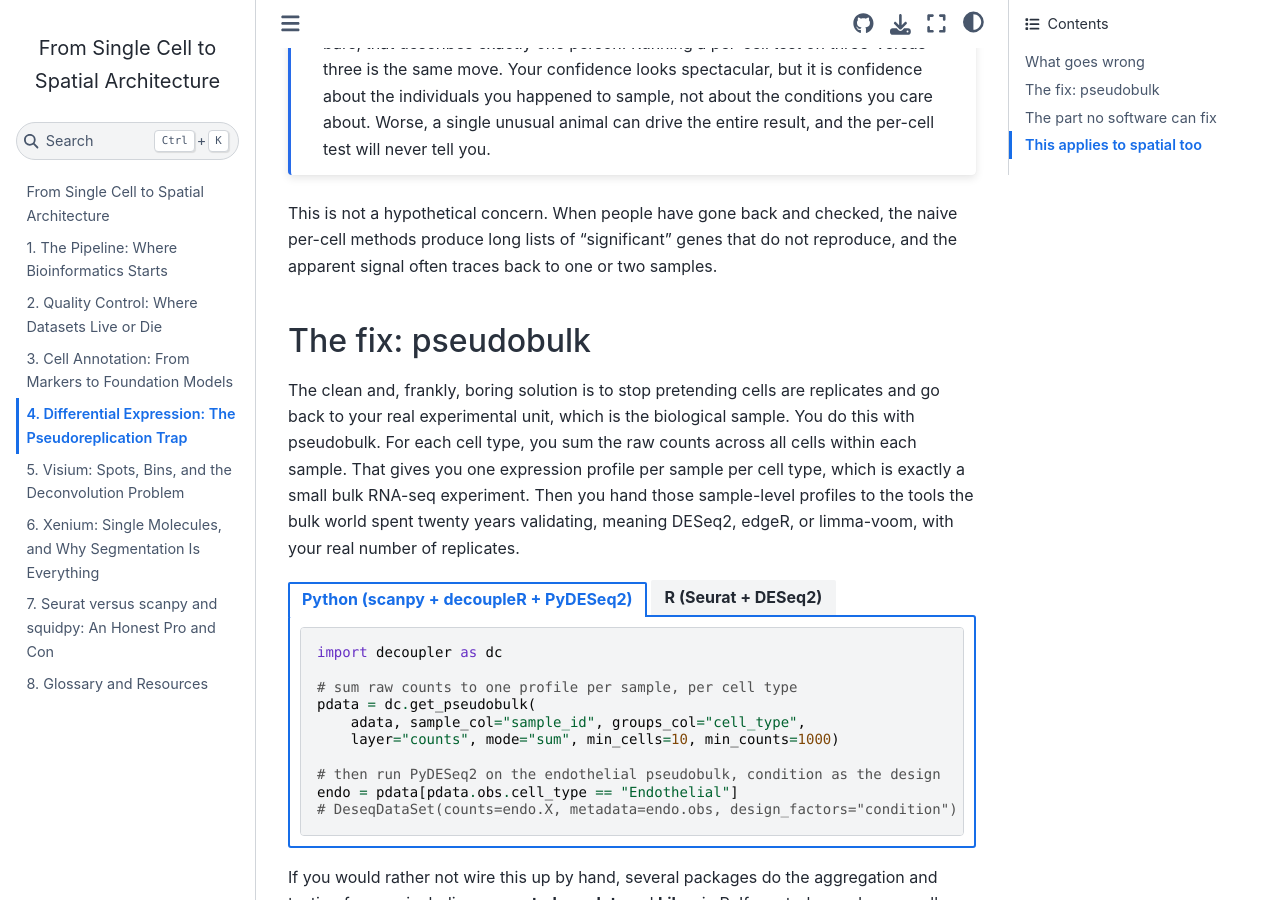
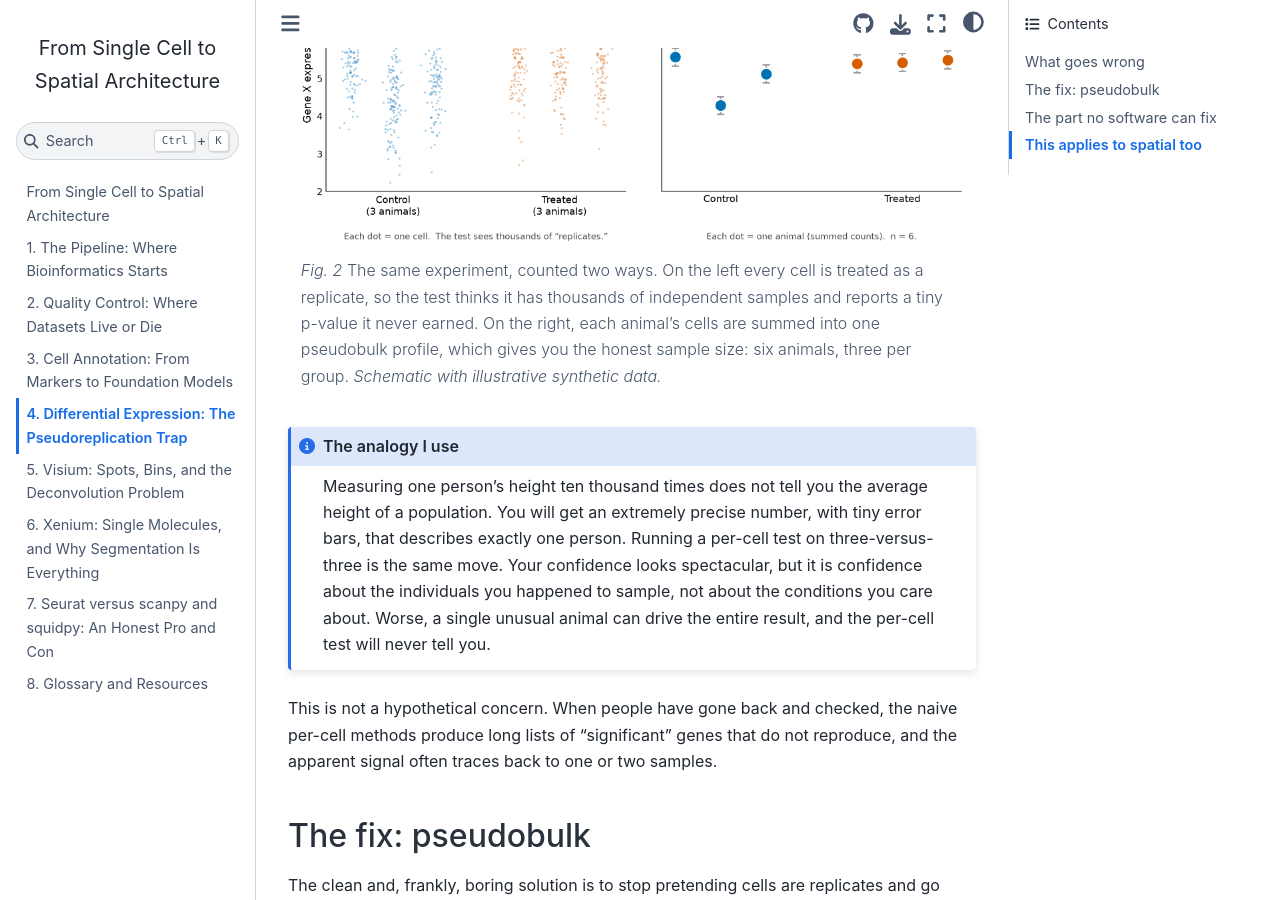
Before and after one commit to jebard/vasculata-workshop, a Jupyter Book: the page built from chapters/04_differential_expression.md, in a window 1280 px wide and 900 px high, scrolled down 786 px. Built offline with Jupyter Book 1.0.4 settings and Sphinx 7.4.7 and the Sphinx Book theme 1.1.4, drawn with Linux system fonts in a browser that asks for light colours.

Commit message:
Backfill Ch 3 and 4 figures from public data
Add an annotated UMAP generated from the public 10x PBMC 3k dataset
(Chapter 3) and an original pseudoreplication schematic contrasting
per-cell testing with pseudobulk (Chapter 4). Colorblind-safe palette,
direct-labeled clusters.

Co-Authored-By: Claude Opus 4.8 <noreply@anthropic.com>

````diff
--- a/chapters/04_differential_expression.md
+++ b/chapters/04_differential_expression.md
@@ -21,6 +21,18 @@ independent of each other. When you treat each cell as its own replicate, you ar
 telling the statistics you have thousands of independent samples when you really
 have six. That is pseudoreplication, and it inflates your false-positive rate
 enormously.
+
+```{figure} ../figures/pseudoreplication_schematic.png
+:alt: Schematic contrasting per-cell testing with pseudobulk aggregation
+:width: 100%
+:align: center
+
+The same experiment, counted two ways. On the left every cell is treated as a
+replicate, so the test thinks it has thousands of independent samples and reports a
+tiny p-value it never earned. On the right, each animal's cells are summed into one
+pseudobulk profile, which gives you the honest sample size: six animals, three per
+group. *Schematic with illustrative synthetic data.*
+```
 
 ```{admonition} The analogy I use
 :class: note
````
Also changed, not shown: chapters/03_annotation.md (+12 -0 lines), figures/annotation_umap_public.png (added), figures/pseudoreplication_schematic.png (added).
